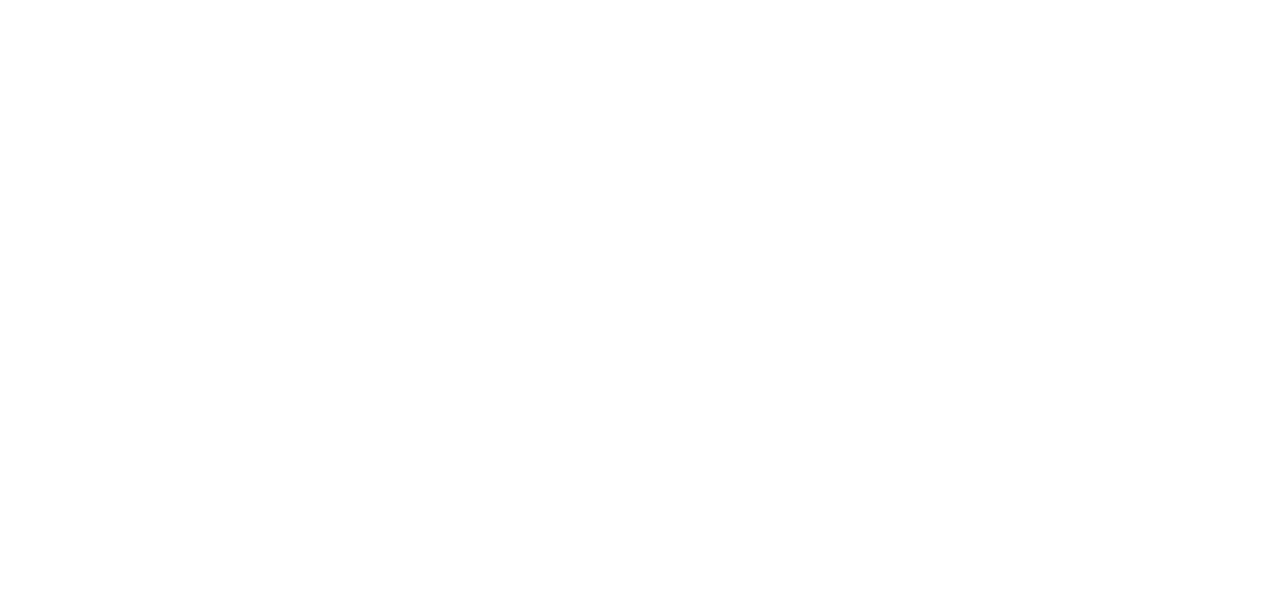
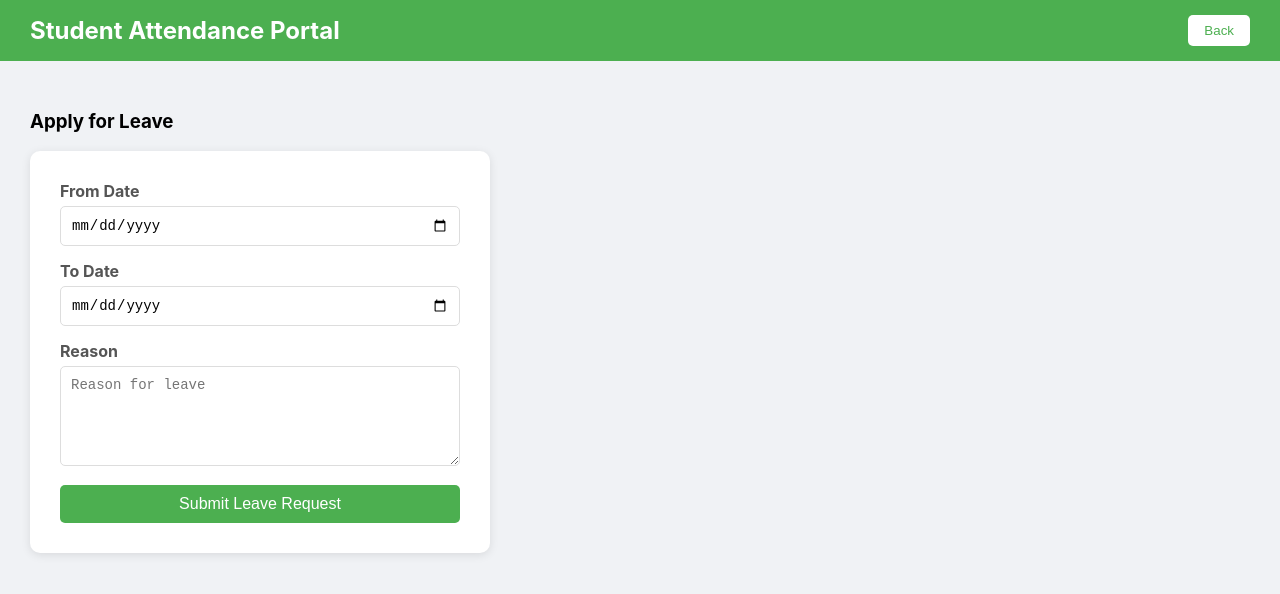
Before and after one commit to roxhax-lab/student-attendance-portal, a React (Create React App) app in the folder Frontend/frontend/: page /leave in a window 1280 px wide. Before the commit this address had no page. Shown: the top 594 px of the page. Built offline with nearby package versions, Linux system fonts and the light colour scheme; the HTML template or start-up script is replaced by a standard one.

Commit message:
Week 2 complete - Attendance, Leave, Report pages added

```diff
--- a/Frontend/frontend/src/App.js
+++ b/Frontend/frontend/src/App.js
@@ -2,6 +2,9 @@
 import { BrowserRouter as Router, Routes, Route } from 'react-router-dom';
 import Login from './pages/Login';
 import Dashboard from './pages/Dashboard';
+import MarkAttendance from './pages/MarkAttendance';
+import LeaveRequest from './pages/LeaveRequest';
+import Report from './pages/Report';
 
 function App() {
   return (
@@ -9,6 +12,9 @@
       <Routes>
         <Route path="/" element={<Login />} />
         <Route path="/dashboard" element={<Dashboard />} />
+        <Route path="/attendance" element={<MarkAttendance />} />
+        <Route path="/leave" element={<LeaveRequest />} />
+        <Route path="/report" element={<Report />} />
       </Routes>
     </Router>
   );
--- a/Frontend/frontend/src/pages/Dashboard.js
+++ b/Frontend/frontend/src/pages/Dashboard.js
@@ -7,11 +7,8 @@
 
   useEffect(() => {
     const stored = localStorage.getItem('user');
-    if (!stored) {
-      navigate('/');
-    } else {
-      setUser(JSON.parse(stored));
-    }
+    if (!stored) navigate('/');
+    else setUser(JSON.parse(stored));
   }, [navigate]);
 
   const handleLogout = () => {
@@ -29,9 +26,9 @@
         <h3>Welcome, {user?.name}! 👋</h3>
         <p>Role: <strong>{user?.role}</strong></p>
         <div style={styles.cards}>
-          <div style={styles.card}>📋 Mark Attendance</div>
-          <div style={styles.card}>📅 Leave Requests</div>
-          <div style={styles.card}>📊 Reports</div>
+          <div style={styles.card} onClick={() => navigate('/attendance')}>📋 Mark Attendance</div>
+          <div style={styles.card} onClick={() => navigate('/leave')}>📅 Leave Requests</div>
+          <div style={styles.card} onClick={() => navigate('/report')}>📊 Reports</div>
         </div>
       </div>
     </div>
--- /dev/null
+++ b/Frontend/frontend/src/pages/LeaveRequest.js
@@ -0,0 +1,66 @@
+import React, { useState } from 'react';
+import axios from 'axios';
+import { useNavigate } from 'react-router-dom';
+
+function LeaveRequest() {
+  const [fromDate, setFromDate] = useState('');
+  const [toDate, setToDate] = useState('');
+  const [reason, setReason] = useState('');
+  const [message, setMessage] = useState('');
+  const navigate = useNavigate();
+  const user = JSON.parse(localStorage.getItem('user'));
+
+  const handleSubmit = async () => {
+    if (!fromDate || !toDate || !reason) {
+      setMessage('Please fill all fields!');
+      return;
+    }
+    try {
+      await axios.post('http://127.0.0.1:8000/leave/apply', {
+        student_id: user.id,
+        from_date: fromDate,
+        to_date: toDate,
+        reason
+      });
+      setMessage('Leave request submitted successfully!');
+    } catch (err) {
+      setMessage('Error submitting leave request!');
+    }
+  };
+
+  return (
+    <div style={styles.container}>
+      <div style={styles.navbar}>
+        <h2 style={styles.navTitle}>Student Attendance Portal</h2>
+        <button style={styles.backBtn} onClick={() => navigate('/dashboard')}>Back</button>
+      </div>
+      <div style={styles.content}>
+        <h3>Apply for Leave</h3>
+        <div style={styles.form}>
+          <label style={styles.label}>From Date</label>
+          <input style={styles.input} type="date" value={fromDate} onChange={e => setFromDate(e.target.value)} />
+          <label style={styles.label}>To Date</label>
+          <input style={styles.input} type="date" value={toDate} onChange={e => setToDate(e.target.value)} />
+          <label style={styles.label}>Reason</label>
+          <textarea style={{...styles.input, height: '100px'}} placeholder="Reason for leave" value={reason} onChange={e => setReason(e.target.value)} />
+          <button style={styles.button} onClick={handleSubmit}>Submit Leave Request</button>
+          {message && <p style={{color: message.includes('success') ? 'green' : 'red'}}>{message}</p>}
+        </div>
+      </div>
+    </div>
+  );
+}
+
+const styles = {
+  container: { minHeight: '100vh', backgroundColor: '#f0f2f5' },
+  navbar: { backgroundColor: '#4CAF50', padding: '15px 30px', display: 'flex', justifyContent: 'space-between', alignItems: 'center' },
+  navTitle: { color: 'white', margin: 0 },
+  backBtn: { padding: '8px 16px', backgroundColor: 'white', color: '#4CAF50', border: 'none', borderRadius: '5px', cursor: 'pointer' },
+  content: { padding: '30px' },
+  form: { backgroundColor: 'white', padding: '30px', borderRadius: '10px', boxShadow: '0 2px 10px rgba(0,0,0,0.1)', maxWidth: '400px' },
+  label: { display: 'block', marginBottom: '5px', fontWeight: 'bold', color: '#555' },
+  input: { width: '100%', padding: '10px', marginBottom: '15px', borderRadius: '5px', border: '1px solid #ddd', fontSize: '14px', boxSizing: 'border-box' },
+  button: { width: '100%', padding: '10px', backgroundColor: '#4CAF50', color: 'white', border: 'none', borderRadius: '5px', fontSize: '16px', cursor: 'pointer' }
+};
+
+export default LeaveRequest;
--- /dev/null
+++ b/Frontend/frontend/src/pages/MarkAttendance.js
@@ -0,0 +1,66 @@
+import React, { useState } from 'react';
+import axios from 'axios';
+import { useNavigate } from 'react-router-dom';
+
+function MarkAttendance() {
+  const [studentId, setStudentId] = useState('');
+  const [date, setDate] = useState('');
+  const [status, setStatus] = useState('present');
+  const [subject, setSubject] = useState('');
+  const [message, setMessage] = useState('');
+  const navigate = useNavigate();
+
+  const handleSubmit = async () => {
+    if (!studentId || !date || !subject) {
+      setMessage('Please fill all fields!');
+      return;
+    }
+    try {
+      await axios.post('http://127.0.0.1:8000/attendance/mark', {
+        student_id: studentId,
+        date,
+        status,
+        subject
+      });
+      setMessage('Attendance marked successfully!');
+    } catch (err) {
+      setMessage('Error marking attendance!');
+    }
+  };
+
+  return (
+    <div style={styles.container}>
+      <div style={styles.navbar}>
+        <h2 style={styles.navTitle}>Student Attendance Portal</h2>
+        <button style={styles.backBtn} onClick={() => navigate('/dashboard')}>Back</button>
+      </div>
+      <div style={styles.content}>
+        <h3>Mark Attendance</h3>
+        <div style={styles.form}>
+          <input style={styles.input} placeholder="Student ID" value={studentId} onChange={e => setStudentId(e.target.value)} />
+          <input style={styles.input} type="date" value={date} onChange={e => setDate(e.target.value)} />
+          <input style={styles.input} placeholder="Subject" value={subject} onChange={e => setSubject(e.target.value)} />
+          <select style={styles.input} value={status} onChange={e => setStatus(e.target.value)}>
+            <option value="present">Present</option>
+            <option value="absent">Absent</option>
+          </select>
+          <button style={styles.button} onClick={handleSubmit}>Mark Attendance</button>
+          {message && <p style={{color: message.includes('success') ? 'green' : 'red'}}>{message}</p>}
+        </div>
+      </div>
+    </div>
+  );
+}
+
+const styles = {
+  container: { minHeight: '100vh', backgroundColor: '#f0f2f5' },
+  navbar: { backgroundColor: '#4CAF50', padding: '15px 30px', display: 'flex', justifyContent: 'space-between', alignItems: 'center' },
+  navTitle: { color: 'white', margin: 0 },
+  backBtn: { padding: '8px 16px', backgroundColor: 'white', color: '#4CAF50', border: 'none', borderRadius: '5px', cursor: 'pointer' },
+  content: { padding: '30px' },
+  form: { backgroundColor: 'white', padding: '30px', borderRadius: '10px', boxShadow: '0 2px 10px rgba(0,0,0,0.1)', maxWidth: '400px' },
+  input: { width: '100%', padding: '10px', marginBottom: '15px', borderRadius: '5px', border: '1px solid #ddd', fontSize: '14px', boxSizing: 'border-box' },
+  button: { width: '100%', padding: '10px', backgroundColor: '#4CAF50', color: 'white', border: 'none', borderRadius: '5px', fontSize: '16px', cursor: 'pointer' }
+};
+
+export default MarkAttendance;
--- /dev/null
+++ b/Frontend/frontend/src/pages/Report.js
@@ -0,0 +1,67 @@
+import React, { useState } from 'react';
+import axios from 'axios';
+import { useNavigate } from 'react-router-dom';
+
+function Report() {
+  const [studentId, setStudentId] = useState('');
+  const [report, setReport] = useState(null);
+  const [message, setMessage] = useState('');
+  const navigate = useNavigate();
+
+  const handleFetch = async () => {
+    if (!studentId) { setMessage('Please enter a student ID!'); return; }
+    try {
+      const res = await axios.get(`http://127.0.0.1:8000/attendance/report/${studentId}`);
+      setReport(res.data);
+      setMessage('');
+    } catch (err) {
+      setMessage('Error fetching report!');
+    }
+  };
+
+  return (
+    <div style={styles.container}>
+      <div style={styles.navbar}>
+        <h2 style={styles.navTitle}>Student Attendance Portal</h2>
+        <button style={styles.backBtn} onClick={() => navigate('/dashboard')}>Back</button>
+      </div>
+      <div style={styles.content}>
+        <h3>Attendance Report</h3>
+        <div style={styles.form}>
+          <input style={styles.input} placeholder="Enter Student ID" value={studentId} onChange={e => setStudentId(e.target.value)} />
+          <button style={styles.button} onClick={handleFetch}>Get Report</button>
+          {message && <p style={{color: 'red'}}>{message}</p>}
+        </div>
+        {report && (
+          <div style={styles.reportBox}>
+            <h4>Report Summary</h4>
+            <p>Total Classes: <strong>{report.total_classes}</strong></p>
+            <p>Present: <strong style={{color: 'green'}}>{report.present}</strong></p>
+            <p>Absent: <strong style={{color: 'red'}}>{report.absent}</strong></p>
+            <p>Attendance %: <strong>{report.percentage}%</strong></p>
+            {report.shortage_alert && (
+              <div style={styles.alert}>
+                ⚠️ SHORTAGE ALERT! Attendance below 75%!
+              </div>
+            )}
+          </div>
+        )}
+      </div>
+    </div>
+  );
+}
+
+const styles = {
+  container: { minHeight: '100vh', backgroundColor: '#f0f2f5' },
+  navbar: { backgroundColor: '#4CAF50', padding: '15px 30px', display: 'flex', justifyContent: 'space-between', alignItems: 'center' },
+  navTitle: { color: 'white', margin: 0 },
+  backBtn: { padding: '8px 16px', backgroundColor: 'white', color: '#4CAF50', border: 'none', borderRadius: '5px', cursor: 'pointer' },
+  content: { padding: '30px' },
+  form: { backgroundColor: 'white', padding: '30px', borderRadius: '10px', boxShadow: '0 2px 10px rgba(0,0,0,0.1)', maxWidth: '400px', marginBottom: '20px' },
+  input: { width: '100%', padding: '10px', marginBottom: '15px', borderRadius: '5px', border: '1px solid #ddd', fontSize: '14px', boxSizing: 'border-box' },
+  button: { width: '100%', padding: '10px', backgroundColor: '#4CAF50', color: 'white', border: 'none', borderRadius: '5px', fontSize: '16px', cursor: 'pointer' },
+  reportBox: { backgroundColor: 'white', padding: '30px', borderRadius: '10px', boxShadow: '0 2px 10px rgba(0,0,0,0.1)', maxWidth: '400px' },
+  alert: { backgroundColor: '#ff4444', color: 'white', padding: '10px', borderRadius: '5px', textAlign: 'center', fontWeight: 'bold', marginTop: '10px' }
+};
+
+export default Report;
```
